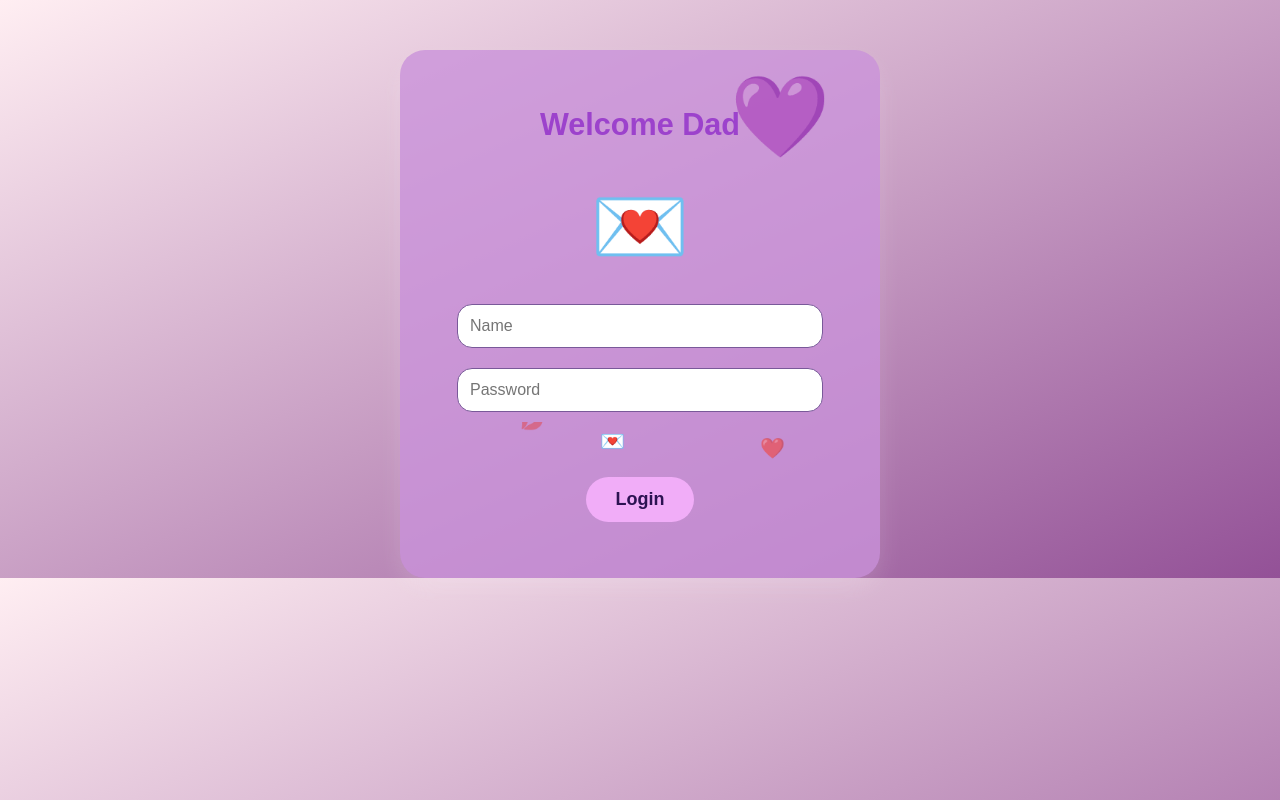
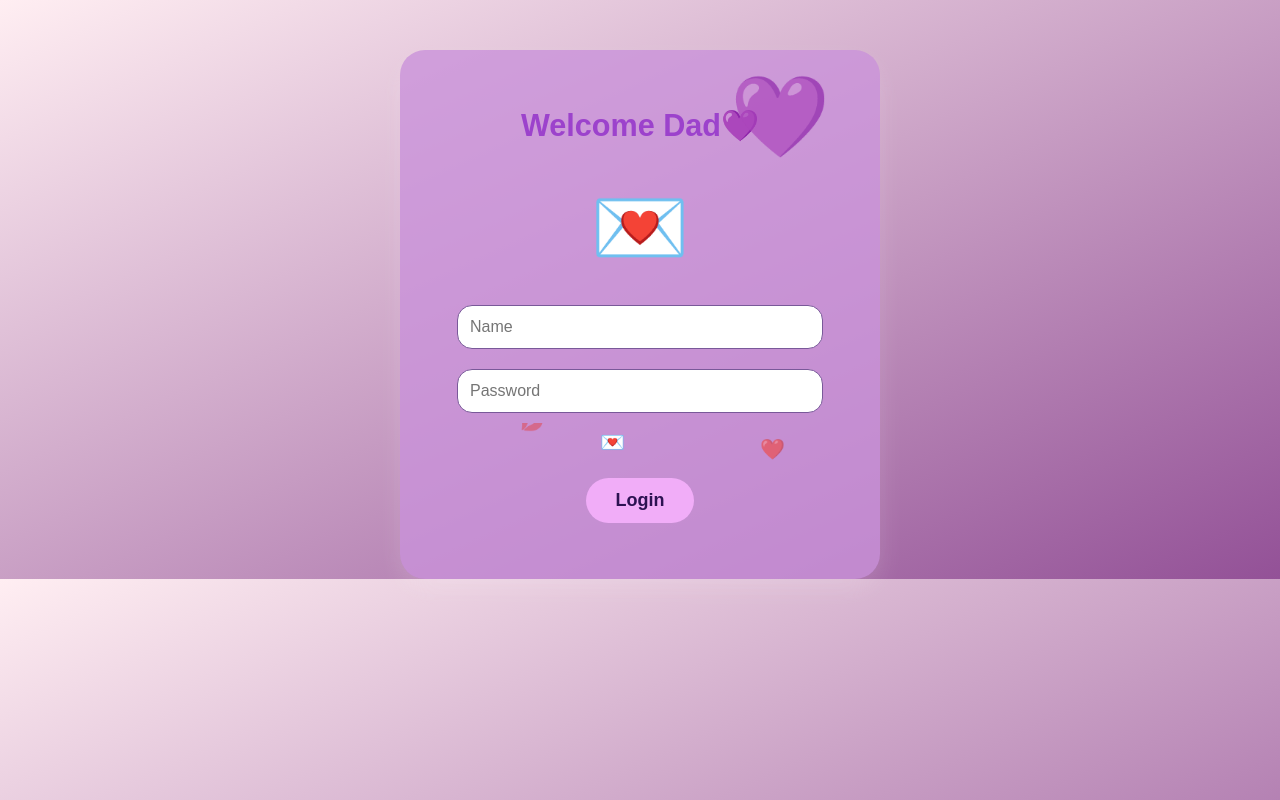
Before and after one commit to Asmaabahgat55/kanoza, a plain HTML site: page index.html in a window 1280 px wide. Drawn offline with Linux system fonts and the light colour scheme.

Commit message:
Update index.html

```diff
--- a/index.html
+++ b/index.html
@@ -8,7 +8,7 @@
 </head>
 <body>
 <div class="login-container">
-    <h1 class="animated-title">Welcome Dad </h1>
+    <h1 class="animated-title">Welcome Dad💜 </h1>
     <div class="gift">💌</div>
     <div class="heart-large">💜</div>
     <input type="text" id="username" placeholder="Name">
```
